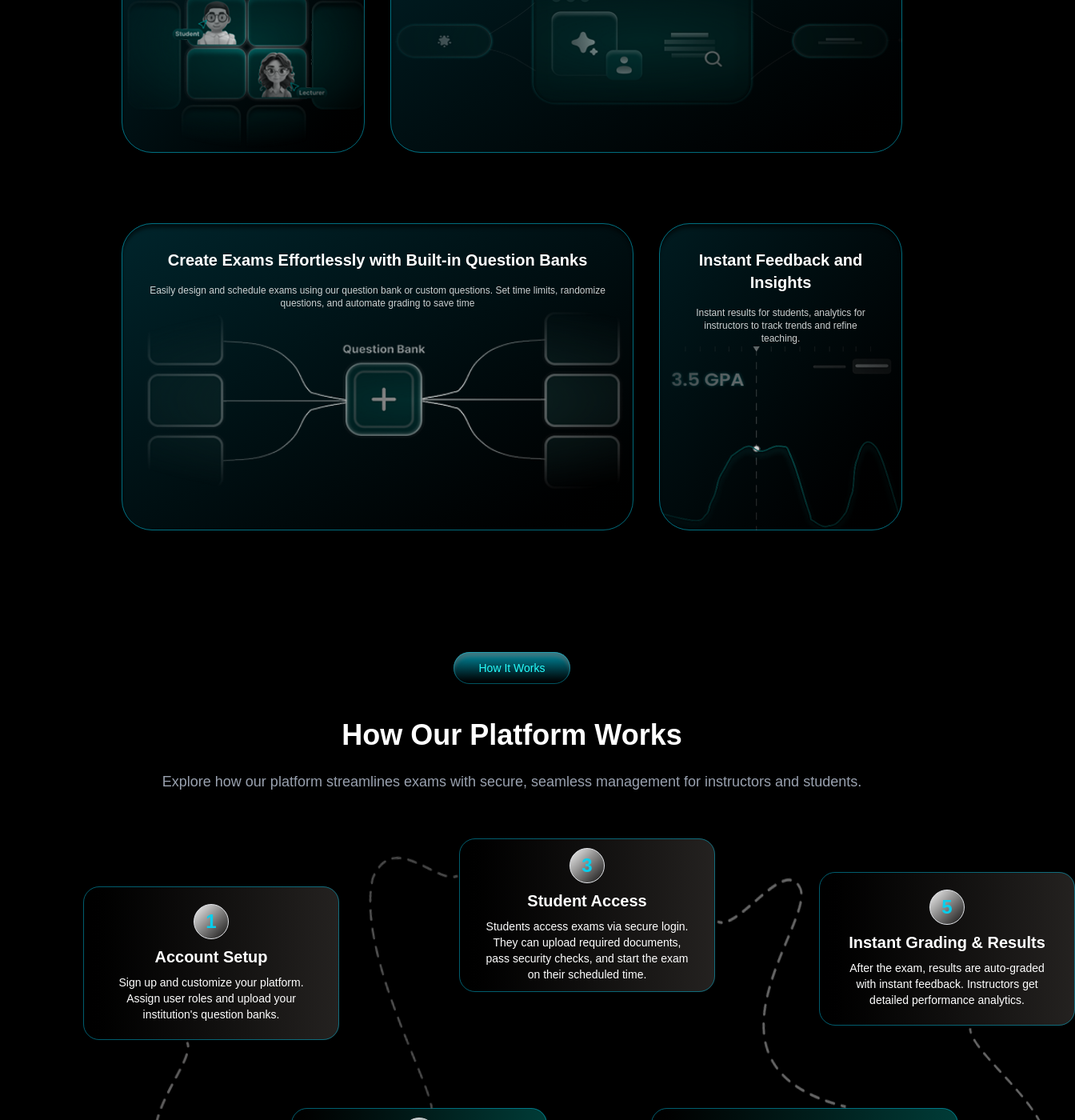
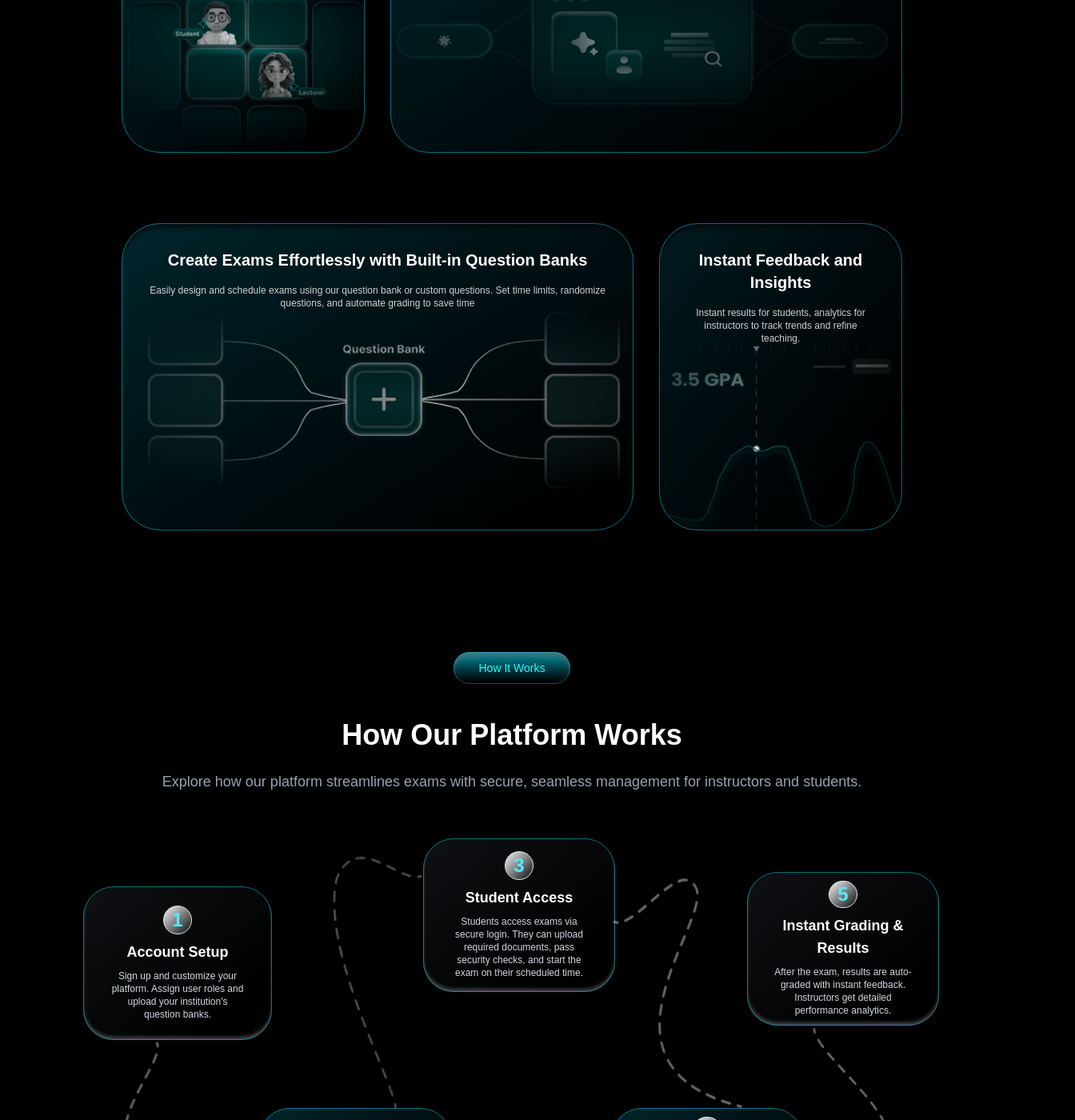
Before and after one commit to AgilWave/Examina-Frontend, a Next.js app: page / in a window 1280 px wide. Shown: the part 1400-2800 px from the top of the page at 80% size, 1344 px wide, since content can reach past the window. Built offline with nearby package versions, Linux system fonts and the light colour scheme.

Commit message:
refacotr(overallUI): fix UI Issues

```diff
--- a/app/page.tsx
+++ b/app/page.tsx
@@ -30,7 +30,7 @@ export default function LandingPage() {
         <Benefits />
       </section>
 
-      <footer className="w-full px-4 sm:px-6 md:px-8 lg:px-16 xl:px-32 mt-6 md:mt-10">
+      <footer className="w-full px-4 sm:px-6 md:px-8 lg:px-16 xl:px-32 mt-6 md:mt-10 md:max-w-11/12 mx-auto">
         <Footer />
       </footer>
     </div>
--- a/components/common/button.tsx
+++ b/components/common/button.tsx
@@ -10,7 +10,7 @@ const Button: React.FC<ButtonProps> = ({ label, onClick, className }) => {
   return (
     <button
       onClick={onClick}
-      className={`px-12 py-3 cursor-pointer rounded-3xl outline-2 outline-offset-[-2px] outline-primary inline-flex justify-center items-center gap-2.5 overflow-hidden ${className} hover:outline-primary text-primary text-base hover:shadow hover:shadow-primary transition-all duration-300 ease-in-out`}
+      className={`px-12 py-3 cursor-pointer rounded-3xl outline-2 outline-offset-[-2px] outline-primary inline-flex justify-center items-center gap-2.5 overflow-hidden ${className} hover:outline-primary text-primary md:text-base hover:shadow hover:shadow-primary transition-all duration-300 ease-in-out`}
     >
       <div className="text-center justify-start font-semibold transform group-hover:scale-110 group transition-all duration-300 ease-in-out">
         {label}
--- a/components/landing-page/Features/page.tsx
+++ b/components/landing-page/Features/page.tsx
@@ -24,7 +24,7 @@ export default function FeaturesSection() {
         </div>
 
         <div className="grid grid-cols-1 md:grid-cols-12 gap-8 mb-8">
-          <div className="md:col-span-4 h-96 relative bg-gradient-to-br from-cyan-500/20 to-black/15 hover:bg-gradient-to-tl hover:from-cyan-500/15 hover:to-black/20 rounded-[38px] shadow-[0px_0px_10px_0px_rgba(38,254,253,0.4)] hover:shadow-[0px_0px_12px_0px_rgba(38,254,253,0.5)] shadow-[inset_0px_6px_4.4px_0px_rgba(0,0,0,0.57)] outline outline-[1.5px] outline-offset-[-1.5px] outline-cyan-400/50 hover:outline-cyan-400/70 overflow-hidden transition-all duration-300 ease-in-out hover:-translate-y-2">
+          <div className="md:col-span-4 h-96 relative bg-gradient-to-br from-cyan-500/20 to-black/15 hover:bg-gradient-to-tl hover:from-cyan-500/15 hover:to-black/20 rounded-[48px] shadow-[0px_0px_10px_0px_rgba(38,254,253,0.4)] hover:shadow-[0px_0px_12px_0px_rgba(38,254,253,0.5)] shadow-[inset_0px_6px_4.4px_0px_rgba(0,0,0,0.57)] outline outline-[1.5px] outline-offset-[-1.5px] outline-cyan-400/50 hover:outline-cyan-400/70 overflow-hidden transition-all duration-300 ease-in-out hover:-translate-y-2">
             <div className="relative w-full h-full">
               <Image
                 className="w-full h-full object-cover"
@@ -45,7 +45,7 @@ export default function FeaturesSection() {
             </div>
           </div>
 
-          <div className="md:col-span-8 h-96 relative bg-gradient-to-br from-cyan-500/20 to-black/15 hover:bg-gradient-to-tl hover:from-cyan-500/15 hover:to-black/20 rounded-[38px] shadow-[0px_0px_10px_0px_rgba(38,254,253,0.4)] hover:shadow-[0px_0px_12px_0px_rgba(38,254,253,0.5)] shadow-[inset_0px_6px_4.4px_0px_rgba(0,0,0,0.57)] outline outline-[1.5px] outline-offset-[-1.5px] outline-cyan-400/50 hover:outline-cyan-400/70 overflow-hidden transition-all duration-300 ease-in-out hover:-translate-y-2">
+          <div className="md:col-span-8 h-96 relative bg-gradient-to-br from-cyan-500/20 to-black/15 hover:bg-gradient-to-tl hover:from-cyan-500/15 hover:to-black/20 rounded-[48px] shadow-[0px_0px_10px_0px_rgba(38,254,253,0.4)] hover:shadow-[0px_0px_12px_0px_rgba(38,254,253,0.5)] shadow-[inset_0px_6px_4.4px_0px_rgba(0,0,0,0.57)] outline outline-[1.5px] outline-offset-[-1.5px] outline-cyan-400/50 hover:outline-cyan-400/70 overflow-hidden transition-all duration-300 ease-in-out hover:-translate-y-2">
             <div className="relative w-full h-full">
               <Image
                 className="w-full h-full object-cover"
@@ -69,7 +69,7 @@ export default function FeaturesSection() {
         </div>
 
         <div className="grid grid-cols-1 md:grid-cols-12 gap-8">
-          <div className="md:col-span-8 h-96 relative bg-gradient-to-br from-cyan-500/20 to-black/15 hover:bg-gradient-to-tl hover:from-cyan-500/15 hover:to-black/20 rounded-[38px] shadow-[0px_0px_10px_0px_rgba(38,254,253,0.4)] hover:shadow-[0px_0px_12px_0px_rgba(38,254,253,0.5)] shadow-[inset_0px_6px_4.4px_0px_rgba(0,0,0,0.57)] outline outline-[1.5px] outline-offset-[-1.5px] outline-cyan-400/50 hover:outline-cyan-400/70 overflow-hidden transition-all duration-300 ease-in-out hover:-translate-y-2">
+          <div className="md:col-span-8 h-96 relative bg-gradient-to-br from-cyan-500/20 to-black/15 hover:bg-gradient-to-tl hover:from-cyan-500/15 hover:to-black/20 rounded-[48px] shadow-[0px_0px_10px_0px_rgba(38,254,253,0.4)] hover:shadow-[0px_0px_12px_0px_rgba(38,254,253,0.5)] shadow-[inset_0px_6px_4.4px_0px_rgba(0,0,0,0.57)] outline outline-[1.5px] outline-offset-[-1.5px] outline-cyan-400/50 hover:outline-cyan-400/70 overflow-hidden transition-all duration-300 ease-in-out hover:-translate-y-2">
             <div className="relative w-full h-full">
               <Image
                 className="w-full h-full object-cover pt-20 md:pt-8"
@@ -91,11 +91,11 @@ export default function FeaturesSection() {
             </div>
           </div>
 
-          <div className="md:col-span-4 h-96 relative bg-gradient-to-br from-cyan-500/15 to-black/20 hover:bg-gradient-to-tl hover:from-cyan-500/15 hover:to-black/20 rounded-[38px] shadow-[0px_0px_10px_0px_rgba(38,254,253,0.4)] hover:shadow-[0px_0px_12px_0px_rgba(38,254,253,0.5)] shadow-[inset_0px_6px_4.4px_0px_rgba(0,0,0,0.57)] outline outline-[1.5px] outline-offset-[-1.5px] outline-cyan-400/50 hover:outline-cyan-400/70 overflow-hidden transition-all duration-300 ease-in-out hover:-translate-y-2">
+          <div className="md:col-span-4 h-96 relative bg-gradient-to-br from-cyan-500/15 to-black/20 hover:bg-gradient-to-tl hover:from-cyan-500/15 hover:to-black/20 rounded-[48px] shadow-[0px_0px_10px_0px_rgba(38,254,253,0.4)] hover:shadow-[0px_0px_12px_0px_rgba(38,254,253,0.5)] shadow-[inset_0px_6px_4.4px_0px_rgba(0,0,0,0.57)] outline outline-[1.5px] outline-offset-[-1.5px] outline-cyan-400/50 hover:outline-cyan-400/70 overflow-hidden transition-all duration-300 ease-in-out hover:-translate-y-2">
             <div className="relative w-full h-full">
-              <div className="absolute bottom-0 w-full">
+              <div className="absolute bottom-0 w-full pt-20">
                 <Image
-                  className="w-full h-full object-cover"
+                  className="w-full h-full object-cover "
                   src={InsightsIMG}
                   alt="Insights"
                   width={400}
--- a/components/landing-page/process/page.tsx
+++ b/components/landing-page/process/page.tsx
@@ -22,61 +22,61 @@ export default function Process() {
       </div>
 
       <div className="w-full max-w-6xl mx-auto relative min-h-[800px] md:min-h-[600px]">
-        <div className="w-full md:w-80 h-48 px-8 py-3 md:absolute md:-left-10 md:top-[60px] bg-gradient-to-l from-stone-500/30 to-black/10 rounded-[20px] outline outline-offset-[-1px] outline-cyan-500/50 flex flex-col justify-center items-center gap-2 mb-8 md:mb-0">
-          <div className="w-11 h-11 bg-gradient-to-br from-neutral-100 to-neutral-400/0 rounded-full border border-gray-200 flex items-center justify-center text-cyan-400/95 text-2xl font-semibold">
+        <div className="w-full xl:w-59 2xl:w-80 h-48 px-8 py-3 md:absolute md:-left-10 md:top-[60px] bg-gradient-to-br from-gray-600/20 to-black/15 hover:bg-gradient-to-tl hover:from-cyan-500/15 hover:to-black/20 rounded-[38px] shadow-[0px_0px_10px_0px_rgba(38,254,253,0.4)] hover:shadow-[0px_0px_12px_0px_rgba(38,254,253,0.5)] shadow-[inset_0px_-4px_4px_0px_rgba(255,255,255,0.26)] outline outline-[1.5px] outline-offset-[-1.5px] outline-cyan-400/50 hover:outline-cyan-400/70 overflow-hidden transition-all duration-300 ease-in-out hover:-translate-y-2 flex flex-col justify-center items-center gap-2 mb-8 md:mb-0">
+          <div className="w-11 h-11 xl:w-9 xl:h-9 2xl:w-11 2xl:h-11 bg-gradient-to-br from-neutral-100 to-neutral-400/0 rounded-full border border-gray-200 flex items-center justify-center text-cyan-300 text-2xl font-semibold">
             1
           </div>
-          <div className="text-center text-white text-lg md:text-xl font-semibold">Account Setup</div>
-          <div className="text-center text-white  text-xs md:text-sm font-normal">
+          <div className="text-center text-white text-lg xl:text-md 2xl:text-xl font-semibold">Account Setup</div>
+          <div className="text-center text-gray-300  text-xs 2xl:text-sm font-normal">
             Sign up and customize your platform. Assign user roles and upload your institution&apos;s question banks.
           </div>
         </div>
 
-        <div className="w-full md:w-80 h-48 px-8 py-3 md:absolute md:left-[220px] md:top-[337px] bg-gradient-to-l from-teal-700/50 to-black/10 rounded-[20px] outline outline-offset-[-1px] outline-cyan-500/50 flex flex-col justify-center items-center gap-2 mb-8 md:mb-0">
-          <div className="w-11 h-11 bg-gradient-to-br from-neutral-100 to-neutral-400/0 rounded-full border border-gray-200 flex items-center justify-center text-cyan-400/95 text-2xl font-semibold">
+        <div className="w-full xl:w-60 2xl:w-80 h-48 px-8 py-3 md:absolute xl:left-[180px] 2xl:left-[220px] md:top-[337px] bg-gradient-to-br from-cyan-500/20 to-black/15 hover:bg-gradient-to-tl hover:from-cyan-500/15 hover:to-black/20 rounded-[38px] shadow-[0px_0px_10px_0px_rgba(38,254,253,0.4)] hover:shadow-[0px_0px_12px_0px_rgba(38,254,253,0.5)] shadow-[inset_0px_-4px_4px_0px_rgba(255,255,255,0.26)] outline outline-[1.5px] outline-offset-[-1.5px] outline-cyan-400/50 hover:outline-cyan-400/70 overflow-hidden transition-all duration-300 ease-in-out hover:-translate-y-2 flex flex-col justify-center items-center gap-2 mb-8 md:mb-0">
+          <div className="w-11 h-11 xl:w-9 xl:h-9 2xl:w-11 2xl:h-11 bg-gradient-to-br from-neutral-100 to-neutral-400/0 rounded-full border border-gray-200 flex items-center justify-center text-cyan-300 text-2xl font-semibold">
             2
           </div>
-          <div className="text-center text-white text-lg md:text-xl font-semibold">Create Exams</div>
-          <div className="text-center text-white text-xs md:text-sm font-normal">
+          <div className="text-center text-white text-lg xl:text-md 2xl:text-xl  font-semibold">Create Exams</div>
+          <div className="text-center text-gray-300 text-xs 2xl:text-sm font-normal">
             Create exams with an intuitive interface using our question bank or custom questions. Set time limits, randomization, and proctoring rules.
           </div>
         </div>
 
-        <div className="w-full md:w-80 h-48 px-8 py-3 md:absolute md:left-[430px] md:top-0 bg-gradient-to-l from-stone-500/30 to-black/10 rounded-[20px] outline outline-offset-[-1px] outline-cyan-500/50 flex flex-col justify-center items-center gap-2 mb-8 md:mb-0">
-          <div className="w-11 h-11 bg-gradient-to-br from-neutral-100 to-neutral-400/0 rounded-full border border-gray-200 flex items-center justify-center text-cyan-400/95 text-2xl font-semibold">
+        <div className="w-full xl:w-60 2xl:w-80 h-48 px-8 py-3 md:absolute xl:left-[385px] 2xl:left-[430px] md:top-0 bg-gradient-to-br from-gray-600/20 to-black/15 hover:bg-gradient-to-tl hover:from-cyan-500/15 hover:to-black/20 rounded-[38px] shadow-[0px_0px_10px_0px_rgba(38,254,253,0.4)] hover:shadow-[0px_0px_12px_0px_rgba(38,254,253,0.5)] shadow-[inset_0px_-4px_4px_0px_rgba(255,255,255,0.26)] outline outline-[1.5px] outline-offset-[-1.5px] outline-cyan-400/50 hover:outline-cyan-400/70 overflow-hidden transition-all duration-300 ease-in-out hover:-translate-y-2  flex flex-col justify-center items-center gap-2 mb-8 md:mb-0">
+          <div className="w-11 h-11 xl:w-9 xl:h-9 2xl:w-11 2xl:h-11 bg-gradient-to-br from-neutral-100 to-neutral-400/0 rounded-full border border-gray-200 flex items-center justify-center text-cyan-300 text-2xl font-semibold">
             3
           </div>
-          <div className="text-center text-white text-lg md:text-xl font-semibold">Student Access</div>
-          <div className="text-center text-white  text-xs md:text-sm font-normal">
+          <div className="text-center text-white text-lg xl:text-md 2xl:text-xl  font-semibold">Student Access</div>
+          <div className="text-center text-gray-300 text-xs 2xl:text-sm font-normal">
             Students access exams via secure login. They can upload required documents, pass security checks, and start the exam on their scheduled time.
           </div>
         </div>
 
-        <div className="w-full md:w-96 h-48 px-8 py-3 md:absolute md:left-[670px] md:top-[337px] bg-gradient-to-l from-teal-700/50 to-black/10 rounded-[20px] outline outline-offset-[-1px] outline-cyan-500/50 flex flex-col justify-center items-center gap-2 mb-8 md:mb-0">
-          <div className="w-11 h-11 bg-gradient-to-br from-neutral-100 to-neutral-400/0 rounded-full border border-gray-200 flex items-center justify-center text-cyan-400/95 text-2xl font-semibold">
+        <div className="w-full xl:w-60 2xl:w-96 h-48 px-8 py-3 md:absolute xl:left-[620px] 2xl:left-[670px] md:top-[337px] bg-gradient-to-br from-cyan-500/20 to-black/15 hover:bg-gradient-to-tl hover:from-cyan-500/15 hover:to-black/20 rounded-[38px] shadow-[0px_0px_10px_0px_rgba(38,254,253,0.4)] hover:shadow-[0px_0px_12px_0px_rgba(38,254,253,0.5)] shadow-[inset_0px_-4px_4px_0px_rgba(255,255,255,0.26)] outline outline-[1.5px] outline-offset-[-1.5px] outline-cyan-400/50 hover:outline-cyan-400/70 overflow-hidden transition-all duration-300 ease-in-out hover:-translate-y-2 flex flex-col justify-center items-center gap-2 mb-8 md:mb-0">
+          <div className="w-11 h-11 xl:w-9 xl:h-9 2xl:w-11 2xl:h-11 bg-gradient-to-br from-neutral-100 to-neutral-400/0 rounded-full border border-gray-200 flex items-center justify-center text-cyan-300 text-2xl font-semibold">
             4
           </div>
-          <div className="text-center text-white text-lg md:text-xl font-semibold">Proctoring & Monitoring</div>
-          <div className="text-center text-white  text-xs md:text-sm font-normal">
+          <div className="text-center text-white text-lg xl:text-md 2xl:text-xl  font-semibold">Proctoring & Monitoring</div>
+          <div className="text-center text-gray-300  text-xs 2xl:text-sm font-normal">
             AI monitors students in real-time to ensure integrity, flagging suspicious behavior and alerting proctors.
           </div>
         </div>
 
-        <div className="w-full md:w-80 h-48 px-8 py-3 md:absolute md:left-[880px] md:top-[42px] bg-gradient-to-l from-stone-500/30 to-black/10 rounded-[20px] outline outline-offset-[-1px] outline-cyan-500/50 flex flex-col justify-center items-center gap-2 mb-8 md:mb-0">
-          <div className="w-11 h-11 bg-gradient-to-br from-neutral-100 to-neutral-400/0 rounded-full border border-gray-200 flex items-center justify-center text-cyan-400/95 text-2xl font-semibold">
+        <div className="w-full xl:w-60 2xl:w-80 h-48 px-8 py-3 md:absolute xl:left-[790px] 2xl:left-[880px] md:top-[42px] bg-gradient-to-br from-gray-600/20 to-black/15 hover:bg-gradient-to-tl hover:from-cyan-500/15 hover:to-black/20 rounded-[38px] shadow-[0px_0px_10px_0px_rgba(38,254,253,0.4)] hover:shadow-[0px_0px_12px_0px_rgba(38,254,253,0.5)] shadow-[inset_0px_-4px_4px_0px_rgba(255,255,255,0.26)] outline outline-[1.5px] outline-offset-[-1.5px] outline-cyan-400/50 hover:outline-cyan-400/70 overflow-hidden transition-all duration-300 ease-in-out hover:-translate-y-2  flex flex-col justify-center items-center gap-2 mb-8 md:mb-0">
+          <div className="w-11 h-11 xl:w-9 xl:h-9 2xl:w-11 2xl:h-11 bg-gradient-to-br from-neutral-100 to-neutral-400/0 rounded-full border border-gray-200 flex items-center justify-center text-cyan-300 text-2xl font-semibold">
             5
           </div>
-          <div className="text-center text-white text-lg md:text-xl font-semibold">Instant Grading & Results</div>
-          <div className="text-center text-white  text-xs md:text-sm font-normal">
+          <div className="text-center text-white text-lg xl:text-md 2xl:text-xl  font-semibold">Instant Grading & Results</div>
+          <div className="text-center text-gray-300  text-xs 2xl:text-sm font-normal">
             After the exam, results are auto-graded with instant feedback. Instructors get detailed performance analytics.
           </div>
         </div>
 
         <div className="hidden md:block">
-          <Image src={Line1Png} alt="Line 1" className="w-43 h-55 absolute left-[50px] top-[253px] origin-top-left rotate-[1.02deg]" />
-          <Image src={Line2Png} alt="Line 2" className="w-30 h-80 absolute left-[305px] top-[30px] origin-top-left rotate-[-10.02deg]" />
-          <Image src={Line3Png} alt="Line 3" className="w-30 h-74 absolute left-[745px] top-[67px] origin-top-left rotate-[-10.02deg]" />
-          <Image src={Line4Png} alt="Line 4" className="w-30 h-50 absolute left-[1020px] top-[245px] origin-top-left rotate-[-10.02deg]" />
+          <Image src={Line1Png} alt="Line 1" className="w-43 h-55 absolute xl:left-[12px] 2xl:left-[50px] top-[253px] origin-top-left rotate-[1.02deg]" />
+          <Image src={Line2Png} alt="Line 2" className="w-30 h-80 absolute xl:left-[260px]  2xl:left-[305px] top-[30px] origin-top-left rotate-[-10.02deg]" />
+          <Image src={Line3Png} alt="Line 3" className="w-30 h-74 absolute xl:left-[615px] 2xl:left-[745px] top-[67px] origin-top-left rotate-[-10.02deg]" />
+          <Image src={Line4Png} alt="Line 4" className="w-30 h-50 absolute left-[825px] 2xl:left-[1020px] top-[245px] origin-top-left rotate-[-10.02deg]" />
         </div>
       </div>
     </div>
```
Also changed, not shown: components/landing-page/benefits/page.tsx (+3 -8 lines), components/landing-page/footer/page.tsx (+25 -31 lines), components/landing-page/navbar/page.tsx (+31 -22 lines).
